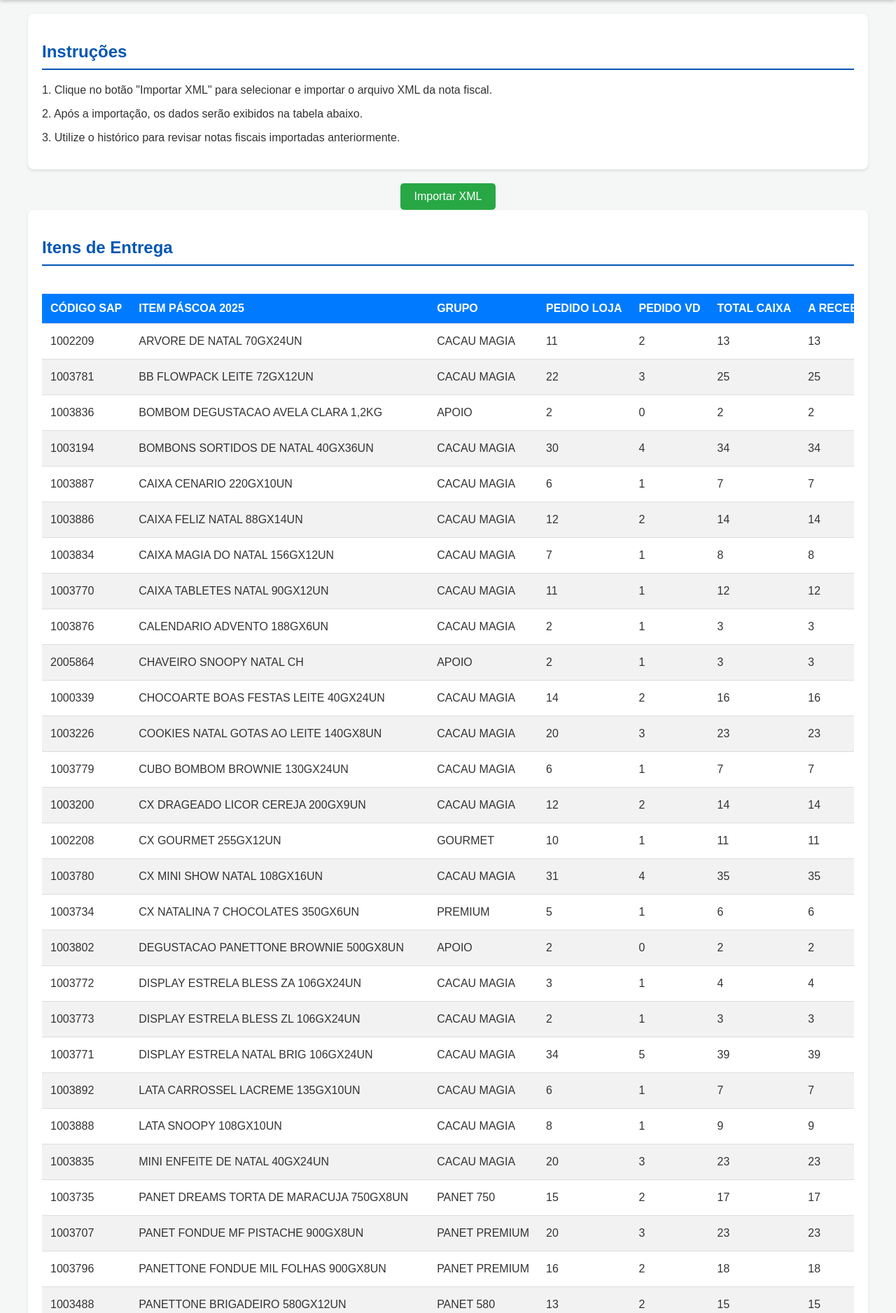
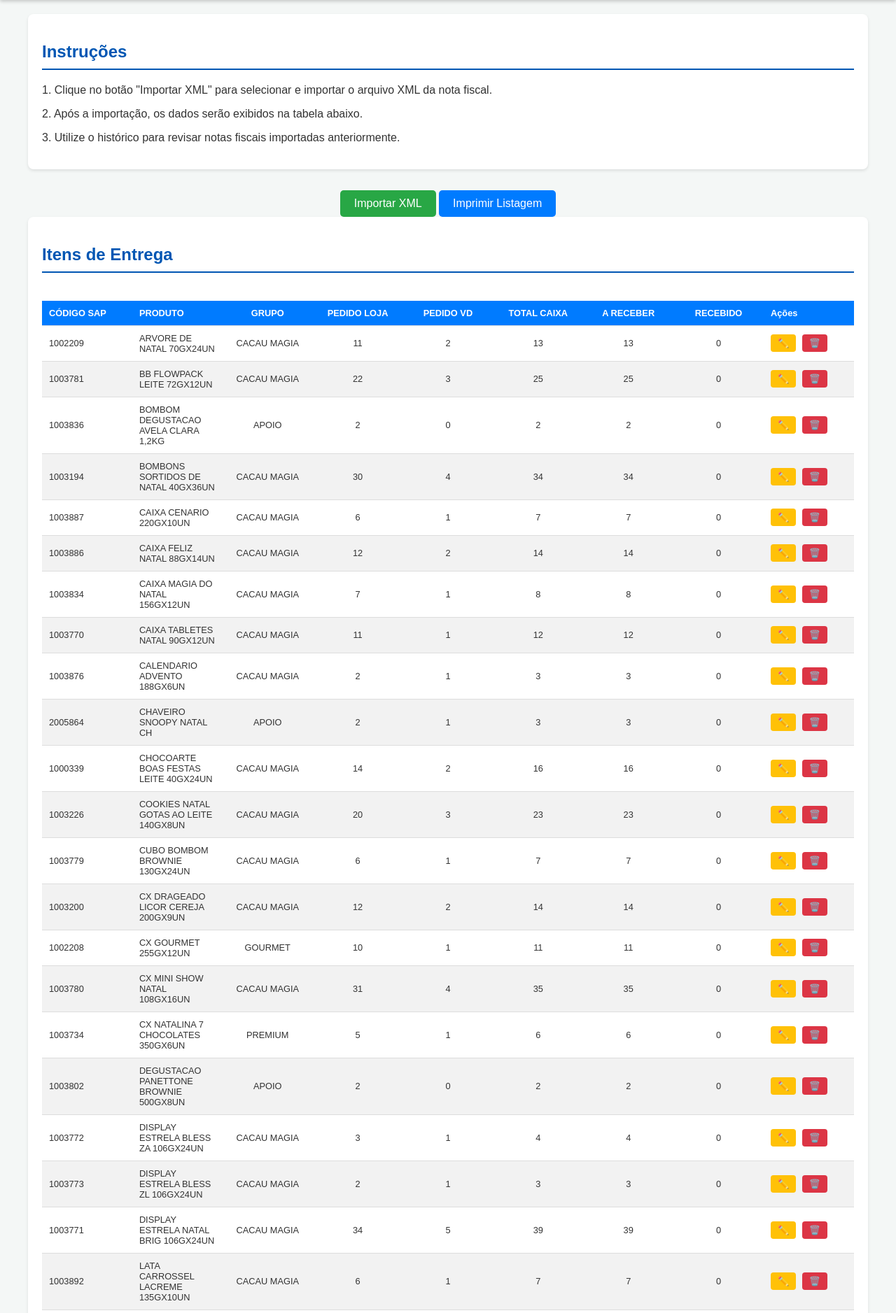
Before and after one commit to hrbraga/entregas, a Flask app: page / in a window 1280 px wide. Shown: the part 48-1925 px from the top of the page at 70% size. Run offline with Flask 3, Linux system fonts and the light colour scheme; some libraries are stand-ins or nearby versions.

Commit message:
adiciona funcionalidade de impressão para o dashboard e a listagem de entregas, incluindo bibliotecas necessárias para geração de PDF

```diff
--- a/static/css/style.css
+++ b/static/css/style.css
@@ -7,7 +7,7 @@
     color: #333;
 }
 
-/* Estilos para o cabeçalho e o título */
+/* Cabeçalho */
 header {
     background-color: #007bff;
     color: white;
@@ -16,14 +16,14 @@
     box-shadow: 0 2px 4px rgba(0, 0, 0, 0.1);
 }
 
-/* Estilos para o conteúdo principal */
+/* Conteúdo principal */
 main {
     max-width: 1200px;
     margin: 20px auto;
     padding: 0 20px;
 }
 
-/* Estilos para as seções (tabelas) */
+/* Seções */
 section {
     background-color: white;
     padding: 20px;
@@ -39,71 +39,62 @@
     margin-bottom: 20px;
 }
 
-.card h2 {
-    color: #0056b3;
-    margin-bottom: 20px;
-    border-bottom: 2px solid #0056b3;
-    padding-bottom: 10px;
-    white-space: nowrap;
-    overflow: hidden;
-    text-overflow: ellipsis;
-}
-
-/* Torna a tabela responsiva */
+/* Área responsiva da tabela */
 .responsive-table {
     width: 100%;
     overflow-x: auto;
+    -webkit-overflow-scrolling: touch;
 }
 
 .responsive-table::-webkit-scrollbar {
     height: 8px;
 }
-
 .responsive-table::-webkit-scrollbar-thumb {
     background-color: #007bff;
     border-radius: 4px;
 }
 
-/* Tabelas */
+/* Tabela */
 .responsive-table table {
     width: 100%;
     border-collapse: collapse;
     margin-top: 20px;
-    min-width: unset; /* remove a largura mínima fixa */
-    table-layout: auto; /* permite ajuste automático */
+    table-layout: fixed; /* mantém o layout alinhado */
+    font-size: clamp(10px, 1vw, 14px); /* fonte fluida */
 }
 
+/* Células */
 th, td {
-    padding: 12px;
+    padding: 10px;
     text-align: left;
     border-bottom: 1px solid #ddd;
+    white-space: normal;         /* 🔹 permite quebra de linha natural */
+    word-break: break-word;      /* 🔹 quebra palavras longas dentro da célula */
+    overflow-wrap: anywhere;     /* 🔹 impede estouro do texto */
 }
 
+/* Cabeçalho */
 th {
     background-color: #007bff;
     color: white;
     font-weight: bold;
 }
 
-tr:nth-child(even) {
-    background-color: #f2f2f2;
+/* Linhas */
+tr:nth-child(even) { background-color: #f2f2f2; }
+tr:hover { background-color: #e9ecef; }
+
+/* Centraliza colunas numéricas */
+.delivery-table-section table td:nth-child(n+3):nth-child(-n+8),
+.delivery-table-section table th:nth-child(n+3):nth-child(-n+8) {
+    text-align: center;
 }
 
-tr:hover {
-    background-color: #e9ecef;
-}
-
-/* Garante que o conteúdo das células não quebre a linha */
-.delivery-table-section table td,
-.delivery-table-section table th {
-    white-space: nowrap;
-    overflow: hidden;
-    text-overflow: ellipsis;
-}
-
-/* Coluna de ações */
-td:last-child {
-    white-space: nowrap;
+/* Ajuste extra em telas pequenas */
+@media (max-width: 800px) {
+    .delivery-table-section table {
+        font-size: clamp(9px, 1.5vw, 12px);
+    }
 }
 
 /* Botões de ação */
@@ -121,19 +112,12 @@
     border: none;
     border-radius: 4px;
     cursor: pointer;
-    font-size: 14px;
+    font-size: 13px;
     margin-right: 5px;
 }
 
-.edit-btn {
-    background-color: #ffc107;
-    color: #333;
-}
-
-.delete-btn {
-    background-color: #dc3545;
-    color: white;
-}
+.edit-btn { background-color: #ffc107; color: #333; }
+.delete-btn { background-color: #dc3545; color: white; }
 
 /* Inputs dentro da tabela */
 .editable-cell input {
@@ -142,7 +126,7 @@
     box-sizing: border-box;
     border: 1px solid #ccc;
     border-radius: 4px;
-    font-size: 14px;
+    font-size: 13px;
     text-align: center;
 }
 
@@ -150,30 +134,17 @@
 .save-btn, .cancel-btn {
     border: none;
     cursor: pointer;
-    font-size: 1.2em;
+    font-size: 1.1em;
     padding: 5px 10px;
     border-radius: 4px;
     margin-left: 5px;
 }
-
-.save-btn {
-    background-color: #4CAF50;
-    color: white;
-}
-
-.cancel-btn {
-    background-color: #F44336;
-    color: white;
-}
+.save-btn { background-color: #4CAF50; color: white; }
+.cancel-btn { background-color: #F44336; color: white; }
 
 /* Feedback visual da tabela */
-.delivery-table-section table tr.fully-received {
-    background-color: #e8f5e9;
-}
-
-.delivery-table-section table tr.over-received {
-    background-color: #ffebee;
-}
+.delivery-table-section table tr.fully-received { background-color: #e8f5e9; }
+.delivery-table-section table tr.over-received { background-color: #ffebee; }
 
 /* Área de upload */
 .upload-area {
@@ -192,9 +163,7 @@
     transition: background-color 0.3s ease;
 }
 
-#import-xml-btn:hover {
-    background-color: #218838;
-}
+#import-xml-btn:hover { background-color: #218838; }
 
 /* Rodapé */
 footer {
@@ -206,7 +175,7 @@
     color: #666;
 }
 
-/* Barra de navegação */
+/* Navbar */
 .navbar {
     display: flex;
     justify-content: space-between;
@@ -216,12 +185,7 @@
     padding: 10px 20px;
     box-shadow: 0 2px 5px rgba(0, 0, 0, 0.2);
 }
-
-.nav-brand h1 {
-    font-size: 1.5em;
-    margin: 0;
-}
-
+.nav-brand h1 { font-size: 1.5em; margin: 0; }
 .nav-links {
     list-style: none;
     margin: 0;
@@ -229,7 +193,6 @@
     display: flex;
     gap: 20px;
 }
-
 .nav-links a {
     color: white;
     text-decoration: none;
@@ -238,12 +201,9 @@
     border-radius: 5px;
     transition: background-color 0.3s ease;
 }
+.nav-links a:hover { background-color: #007bff; }
 
-.nav-links a:hover {
-    background-color: #007bff;
-}
-
-/* Mensagens de feedback */
+/* Feedback e mensagens */
 .feedback-message {
     padding: 15px;
     margin: 20px 0;
@@ -252,16 +212,10 @@
     text-align: center;
     color: white;
 }
+.feedback-message.success { background-color: #4CAF50; }
+.feedback-message.error { background-color: #f44336; }
 
-.feedback-message.success {
-    background-color: #4CAF50;
-}
-
-.feedback-message.error {
-    background-color: #f44336;
-}
-
-/* Spinner de carregamento */
+/* Spinner */
 .loading-spinner {
     border: 5px solid #f3f3f3;
     border-top: 5px solid #3498db;
@@ -271,8 +225,22 @@
     animation: spin 1s linear infinite;
     margin: 20px auto;
 }
-
 @keyframes spin {
     0% { transform: rotate(0deg); }
     100% { transform: rotate(360deg); }
 }
+.print-btn {
+    background-color: #007bff;
+    color: white;
+    border: none;
+    padding: 10px 20px;
+    border-radius: 5px;
+    cursor: pointer;
+    font-size: 16px;
+    transition: background-color 0.3s ease;
+    margin-top: 10px;
+}
+
+.print-btn:hover {
+    background-color: #0056b3;
+}
--- a/static/dashboard.html
+++ b/static/dashboard.html
@@ -41,9 +41,14 @@
             <canvas id="group-status-chart"></canvas>
         </div>
     </div>
+    <div class="print-area">
+    <button id="print-dashboard-btn" class="print-btn">Imprimir Dashboard</button>
+</div>
 {% endblock %}
 
 {% block scripts %}
     <script src="https://cdn.jsdelivr.net/npm/chart.js"></script>
     <script src="{{ url_for('static', filename='js/dashboard.js') }}"></script>
+    <script src="https://unpkg.com/jspdf@2.5.1/dist/jspdf.umd.min.js"></script>
+    <script src="https://cdn.jsdelivr.net/npm/html2canvas@1.4.1/dist/html2canvas.min.js"></script>
 {% endblock %}
--- a/static/index.html
+++ b/static/index.html
@@ -13,11 +13,12 @@
     <p>3. Utilize o histórico para revisar notas fiscais importadas anteriormente.</p>
 </section>
 
+
 <div class="upload-area">
     <button id="import-xml-btn">Importar XML</button>
     <input type="file" id="xml-file-input" accept=".xml" style="display: none;">
+    <button id="print-list-btn" class="print-btn">Imprimir Listagem</button>
 </div>
-
 <section class="delivery-table-section">
     <h2>Itens de Entrega</h2>
     <div class="responsive-table">
@@ -25,7 +26,7 @@
             <thead>
                 <tr>
                     <th>CÓDIGO SAP</th>
-                    <th>ITEM PÁSCOA 2025</th>
+                    <th>PRODUTO</th>
                     <th>GRUPO</th>
                     <th>PEDIDO LOJA</th>
                     <th>PEDIDO VD</th>
--- a/static/js/script.js
+++ b/static/js/script.js
@@ -247,3 +247,21 @@
         }
     });
 });
+
+// Incluir as bibliotecas para PDF
+const script = document.createElement('script');
+script.src = "https://cdnjs.cloudflare.com/ajax/libs/jspdf/2.5.1/jspdf.umd.min.js";
+document.head.appendChild(script);
+
+document.getElementById('print-list-btn').addEventListener('click', () => {
+    const table = document.querySelector('.delivery-table-section table');
+    html2canvas(table).then(canvas => {
+        const imgData = canvas.toDataURL('image/png');
+        const pdf = new jsPDF('p', 'mm', 'a4');
+        const imgProps= pdf.getImageProperties(imgData);
+        const pdfWidth = pdf.internal.pageSize.getWidth();
+        const pdfHeight = (imgProps.height * pdfWidth) / imgProps.width;
+        pdf.addImage(imgData, 'PNG', 0, 0, pdfWidth, pdfHeight);
+        pdf.save('listagem-entregas.pdf');
+    });
+});
```
Also changed, not shown: static/js/dashboard.js (+18 -0 lines), entregas.db. Lines whose indentation alone changed are shown as unchanged.
